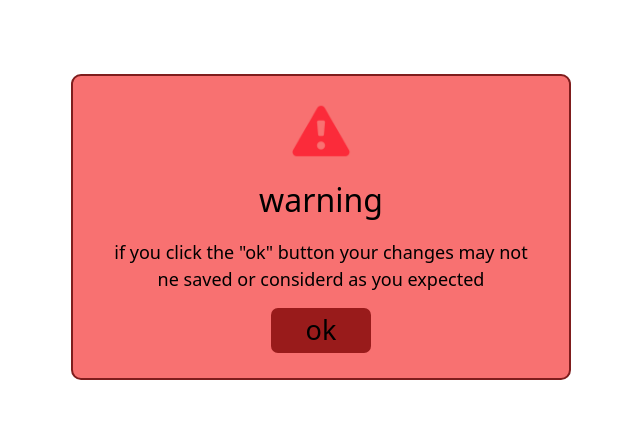
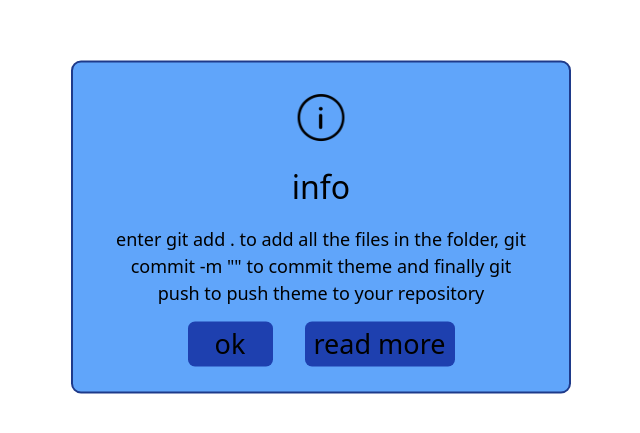
Before and after one commit to Abderrahman-Ahouari/Sweet-Alert, a plain HTML site: page index.html in a window 1280 px wide. Shown: the part 173-606 px from the top of the page, without its empty margins (319-959 px from the left). Drawn offline with nearby package versions, Linux system fonts and the light colour scheme.

Commit message:
the information alert is done

```diff
--- a/index.html
+++ b/index.html
@@ -8,11 +8,15 @@
     <script src="https://cdn.tailwindcss.com"></script>
 </head>
 <body>
-<div class="alert_container bg-red-400 border-red-900">
-<img class="alert_icon" src="images/warning.png" alt="">
-<div class="alert_name">warning</div>
-<div class="alert_description">if you click the "ok" button your changes may not ne saved or considerd as you expected</div>
-<button class="alert_button bg-red-800">ok</button>
+<div class="alert_container bg-blue-400 border-blue-900">
+<img class="alert_icon" src="images/info.png" alt="">
+<div class="alert_name">info</div>
+<div class="alert_description">enter git add . to add all the files in the folder, git commit -m "" to commit theme and finally git push to push theme to your repository</div>
+<div class="flex flex-row gap-8">
+    <button class="alert_button bg-blue-800 h-[45px] w-[85px]">ok</button>
+    <button class="alert_button bg-blue-800 h-[45px] w-[150px]">read more</button>
+</div>
+
 
 
 </div>
--- a/style.css
+++ b/style.css
@@ -35,8 +35,6 @@ font-size: xx-large;
     width: 85%;
 }
 .alert_button{
-    width: 100px;
-    height: 45px;
     border-radius: 7px;
     font-size: 27px;
     margin-bottom: 25px;
```
